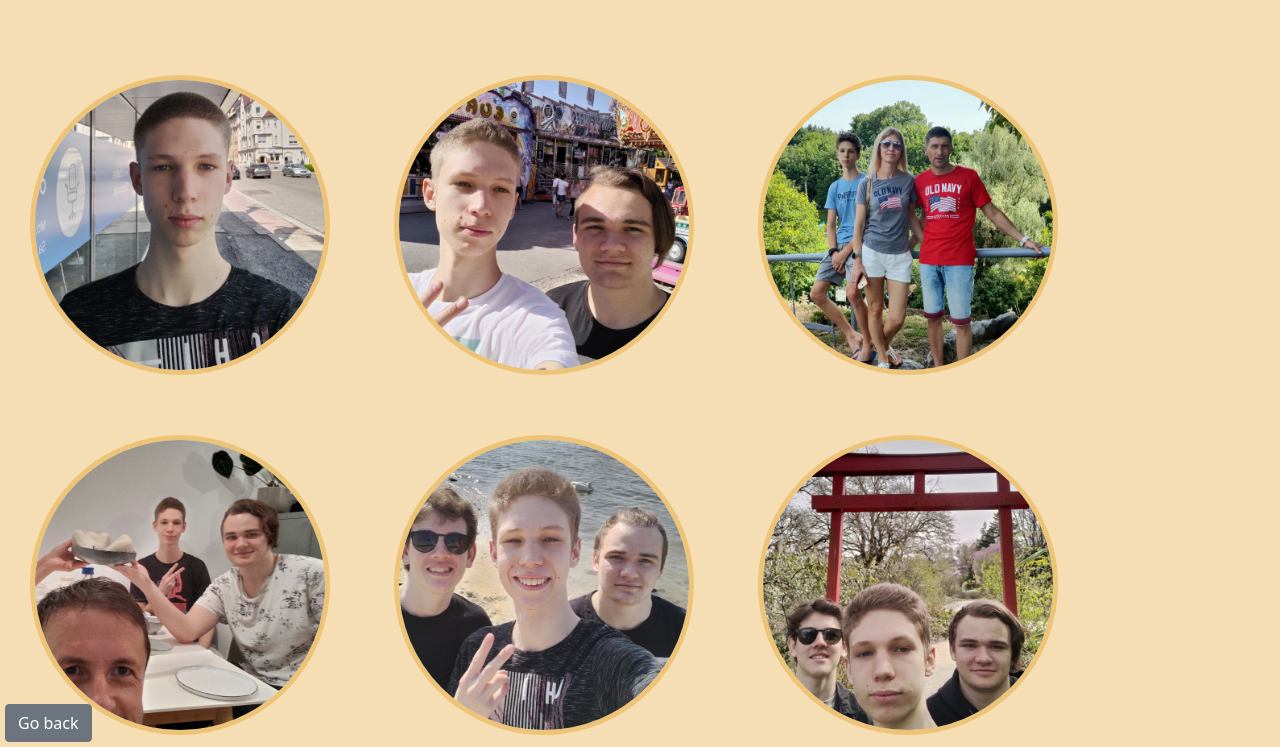
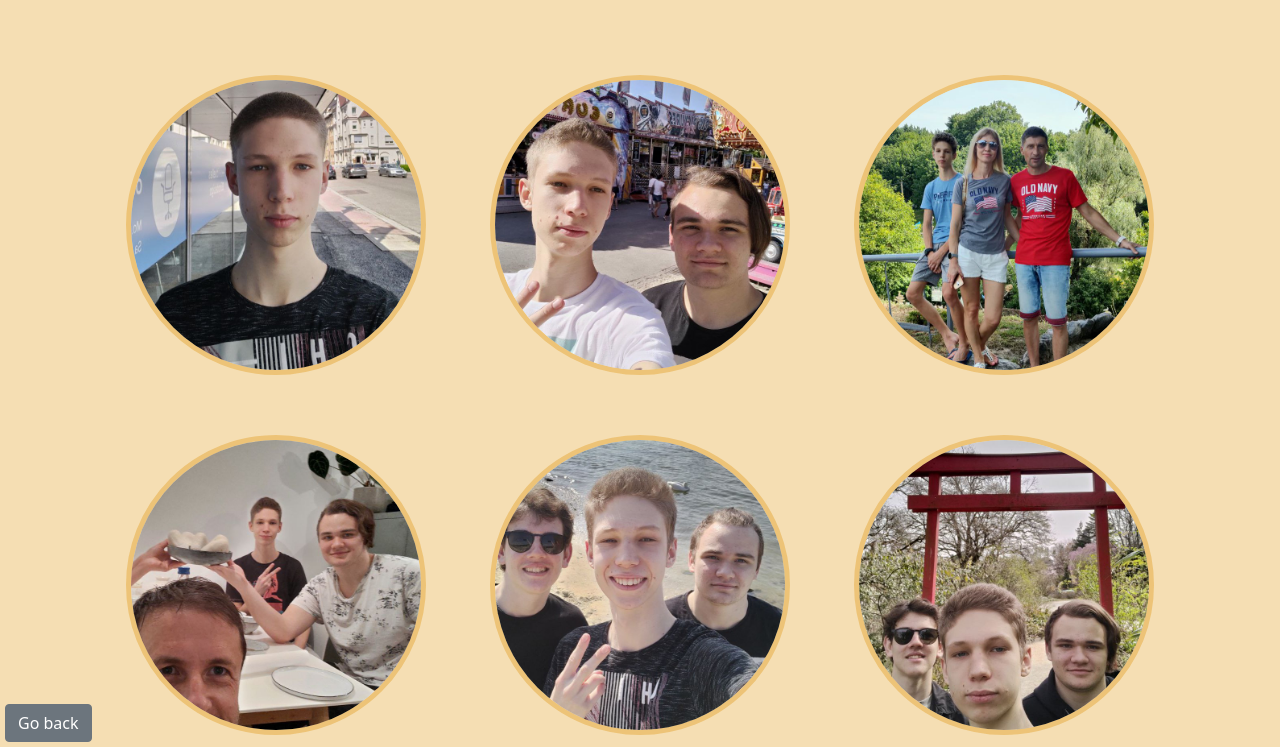
Before and after one commit to GAPLU/CS50, a plain HTML site: page pset8/homepage/me.html in a window 1280 px wide. Shown: the part 53-800 px from the top of the page. Drawn offline with nearby package versions, Linux system fonts and the light colour scheme.

Commit message:
Update styles.css

```diff
--- a/pset8/homepage/styles.css
+++ b/pset8/homepage/styles.css
@@ -66,3 +66,7 @@ h1 {
     left: 0;
     margin: 5px;
 }
+
+#dishes, #me {
+    text-align: center;
+}
```
